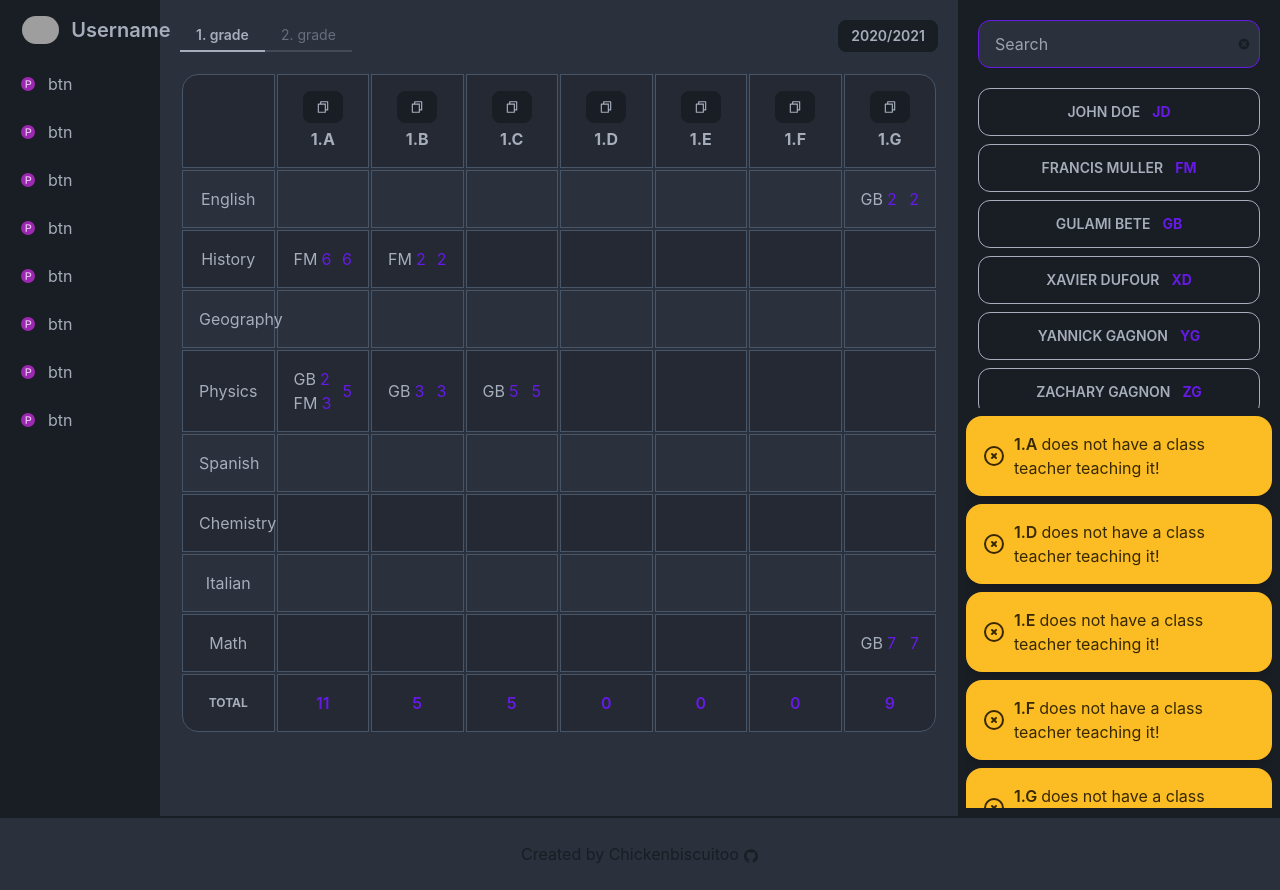
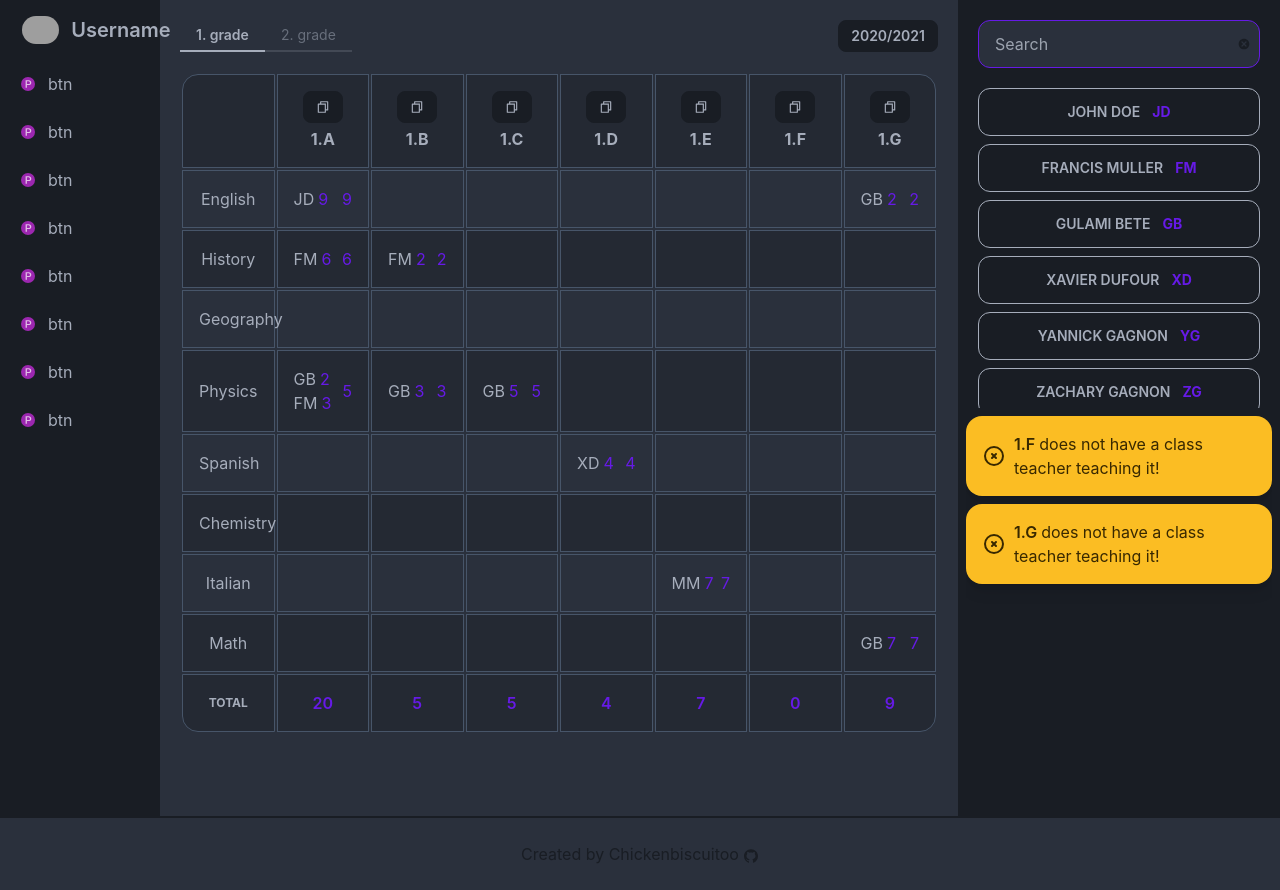
Before and after one commit to Chickenbiscuitoo/timetable-manager, a Next.js app: page / in a window 1280 px wide. Built offline with nearby package versions, Linux system fonts and the light colour scheme; grey boxes are pictures that could not be loaded.

Commit message:
updated mock data

```diff
--- a/store.ts
+++ b/store.ts
@@ -258,6 +258,63 @@ const useTimetableStore = create<TimetableState>((set, get) => ({
 				commitee_id: 2,
 			},
 			cl: { id: 12, name: '1.G', teacher_id: 12, grade: 1 },
+		},
+		{
+			id: 8,
+			teachers: [
+				{
+					id: 1,
+					name: 'John Doe',
+					shortname: 'JD',
+					email: 'john.doe@gmail.com',
+					lessons: 9,
+				},
+			],
+			subject: {
+				id: 2,
+				name: 'English',
+				shortname: 'ENG',
+				commitee_id: 2,
+			},
+			cl: { id: 1, name: '1.A', teacher_id: 1, grade: 1 },
+		},
+		{
+			id: 9,
+			teachers: [
+				{
+					id: 10,
+					name: 'Marshall Miller',
+					shortname: 'MM',
+					email: 'marshall.miller@gmail.com',
+					lessons: 7,
+				},
+			],
+			subject: {
+				id: 8,
+				name: 'Italian',
+				shortname: 'ITA',
+				commitee_id: 2,
+			},
+			cl: { id: 5, name: '1.E', teacher_id: 10, grade: 1 },
+		},
+		{
+			id: 10,
+			teachers: [
+				{
+					id: 4,
+					name: 'Xavier Dufour',
+					shortname: 'XD',
+					email: 'xavier.dufour@gmail.com',
+					lessons: 4,
+				},
+			],
+			subject: {
+				id: 6,
+				name: 'Spanish',
+				shortname: 'SPA',
+				commitee_id: 2,
+			},
+			cl: { id: 4, name: '1.D', teacher_id: 4, grade: 1 },
 		},
 	],
 
```
